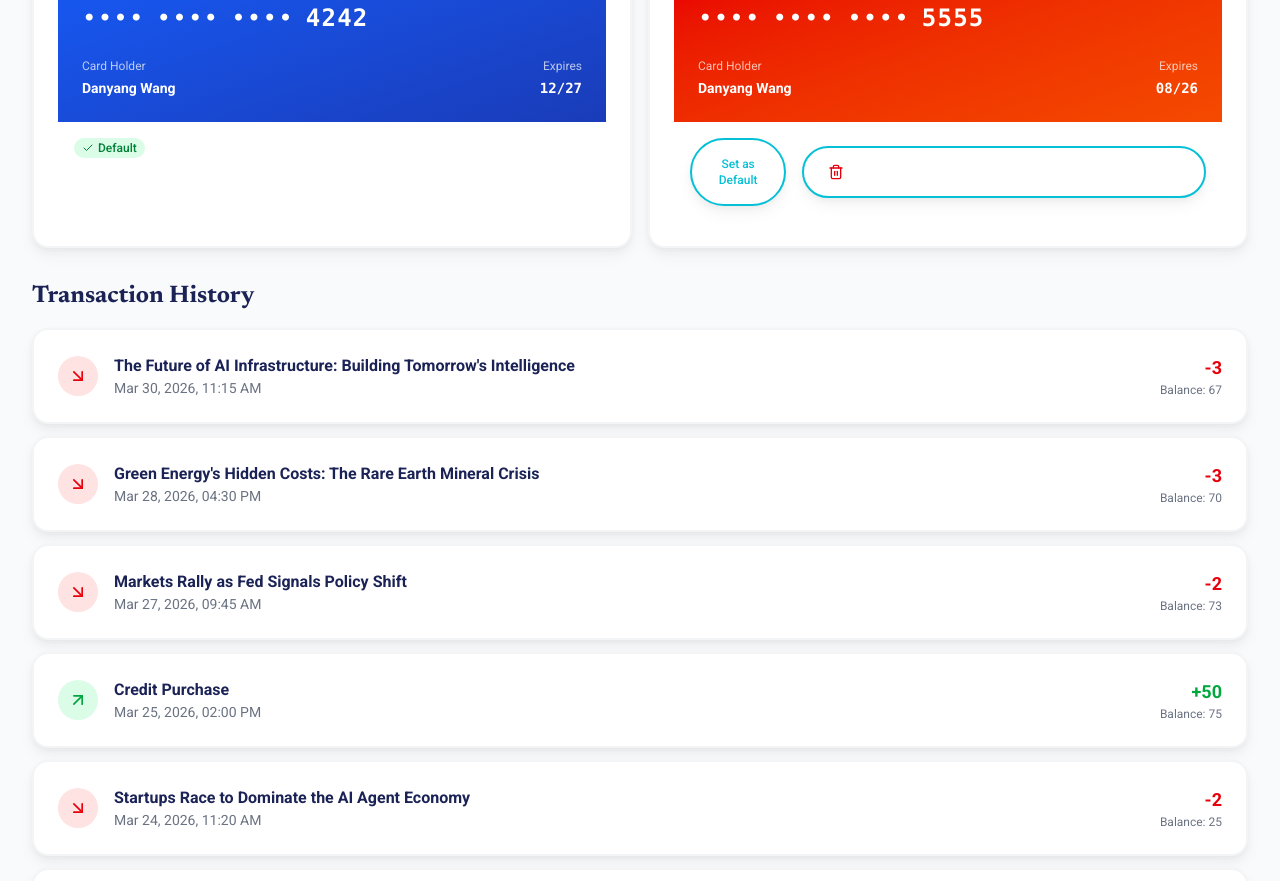
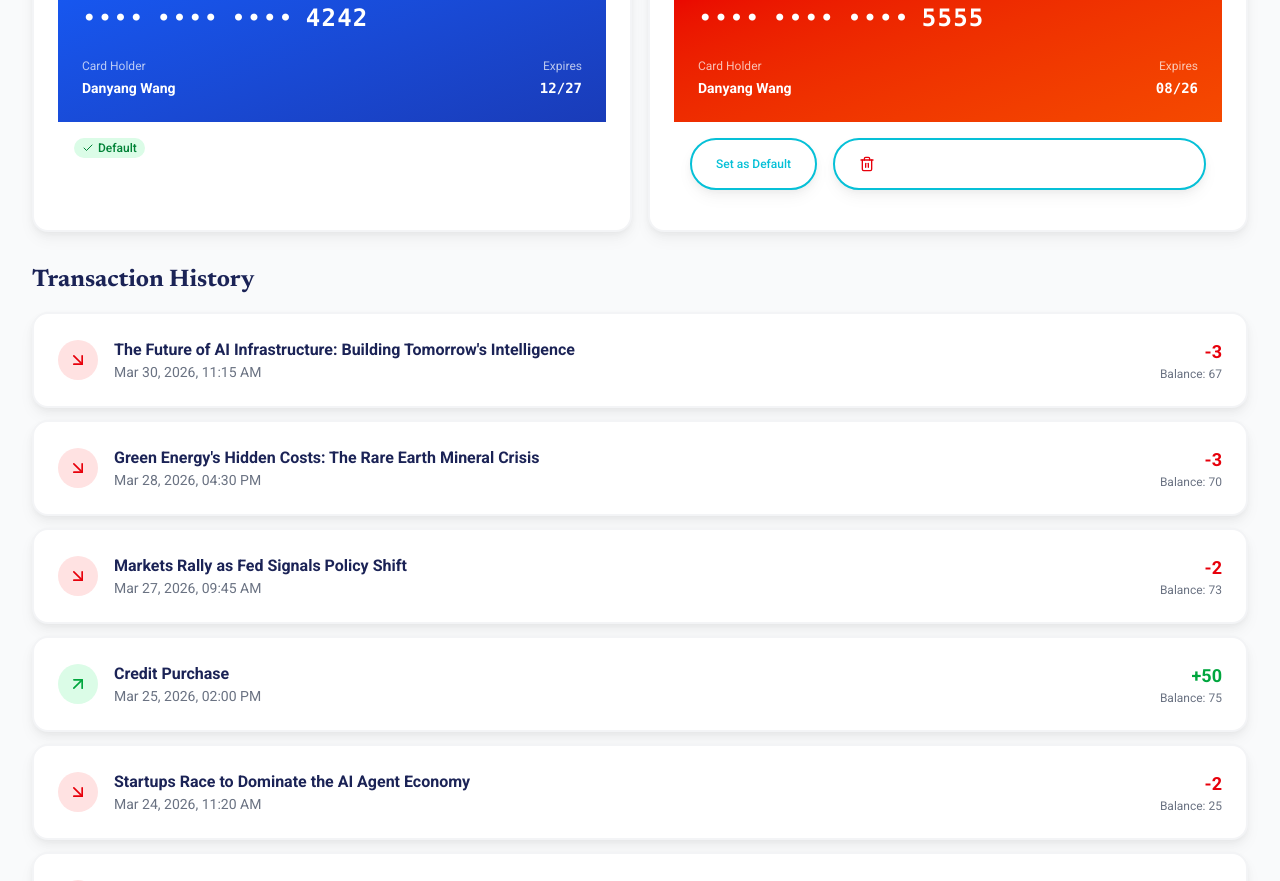
Before and after one commit to joshua-daniel-lee/factr-demo, a Next.js app: page /credits in a window 1280 px wide. Shown: the part 980-1861 px from the top of the page. Built offline with nearby package versions, Linux system fonts and the light colour scheme.

Commit message:
fix: Make payment method card buttons uniform size with consistent padding

```diff
--- a/components/PaymentMethodCard.tsx
+++ b/components/PaymentMethodCard.tsx
@@ -80,7 +80,7 @@ export default function PaymentMethodCard({
               <Button
                 variant="outline"
                 onClick={onSetDefault}
-                className="text-xs px-3 py-1.5"
+                className="text-xs px-3 py-1.5 whitespace-nowrap"
               >
                 Set as Default
               </Button>
@@ -92,7 +92,7 @@ export default function PaymentMethodCard({
           <Button
             variant="outline"
             onClick={onRemove}
-            className="text-red-600 hover:text-red-700 hover:bg-red-50 px-2 py-1.5"
+            className="text-red-600 hover:text-red-700 hover:bg-red-50 px-3 py-1.5"
           >
             <Trash2 className="w-4 h-4" />
           </Button>
```
